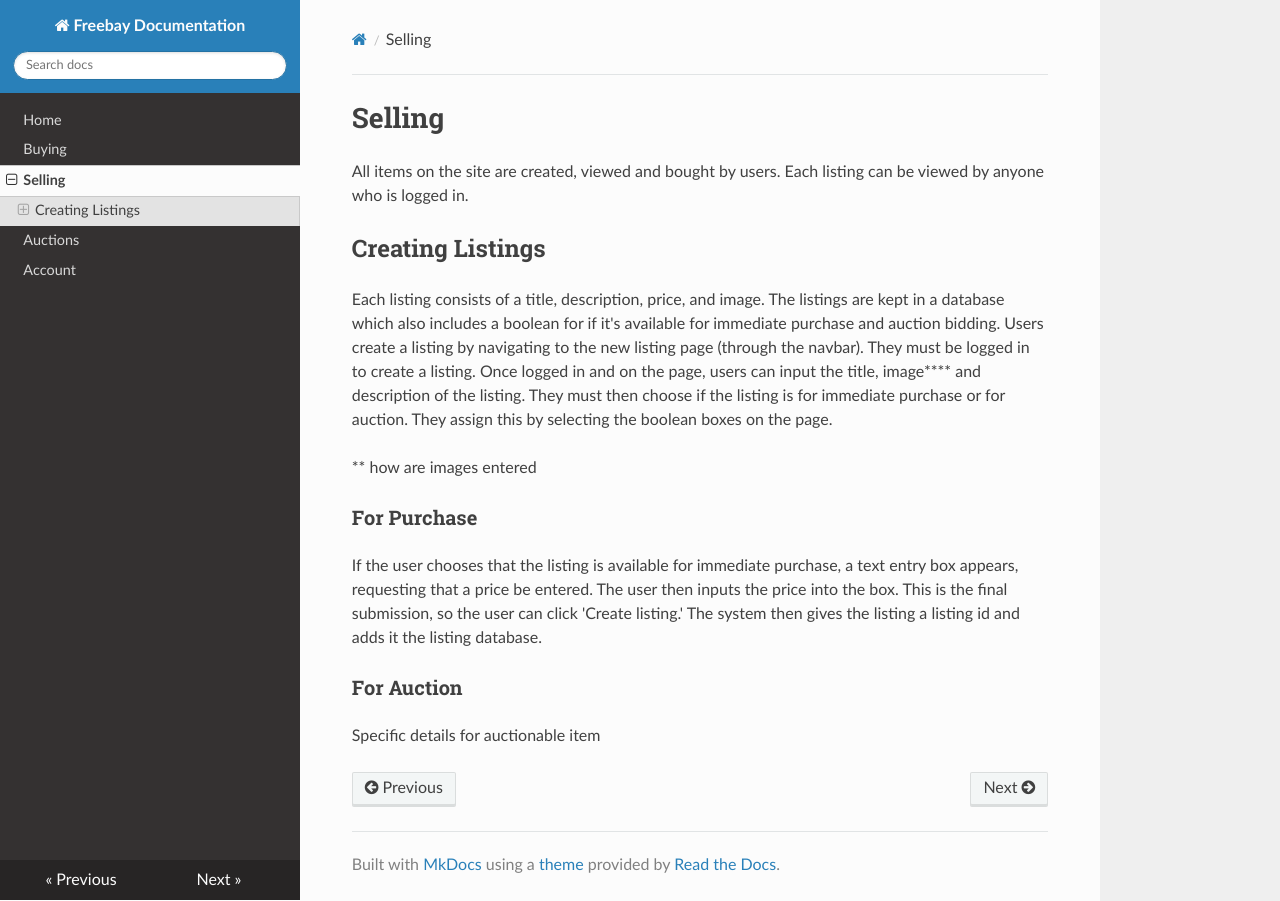
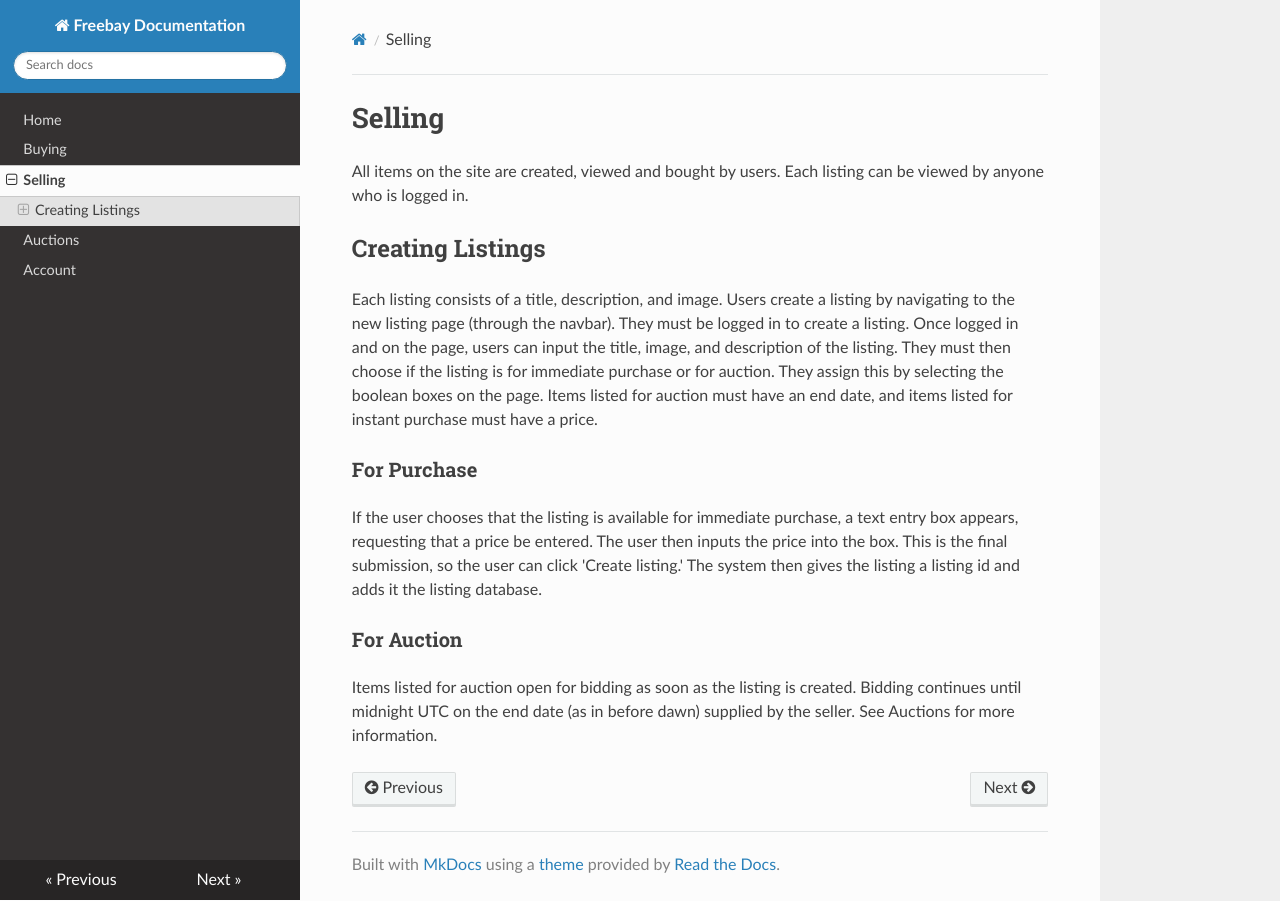
Before and after one commit to emmasandstorm/ebay_clone, an MkDocs documentation site: the page built from docs/selling.md, in a window 1280 px wide. Built offline with MkDocs 1.6.1, drawn with Linux system fonts in a browser that asks for light colours; nearby versions of some CDN libraries.

Commit message:
Extra detail for selling/auctions

```diff
--- a/docs/selling.md
+++ b/docs/selling.md
@@ -4,9 +4,7 @@ All items on the site are created, viewed and bought by users. Each listing can
 
 ## Creating Listings
 
-Each listing consists of a title, description, price, and image. The listings are kept in a database which also includes a boolean for if it's available for immediate purchase and auction bidding. Users create a listing by navigating to the new listing page (through the navbar). They must be logged in to create a listing. Once logged in and on the page, users can input the title, image**** and description of the listing. They must then choose if the listing is for immediate purchase or for auction. They assign this by selecting the boolean boxes on the page.
-
-** how are images entered
+Each listing consists of a title, description, and image. Users create a listing by navigating to the new listing page (through the navbar). They must be logged in to create a listing. Once logged in and on the page, users can input the title, image, and description of the listing. They must then choose if the listing is for immediate purchase or for auction. They assign this by selecting the boolean boxes on the page. Items listed for auction must have an end date, and items listed for instant purchase must have a price.
 
 ### For Purchase
 
@@ -14,4 +12,4 @@ If the user chooses that the listing is available for immediate purchase, a text
 
 ### For Auction
 
-Specific details for auctionable item
+Items listed for auction open for bidding as soon as the listing is created. Bidding continues until midnight UTC on the end date (as in before dawn) supplied by the seller. See Auctions for more information.
```
